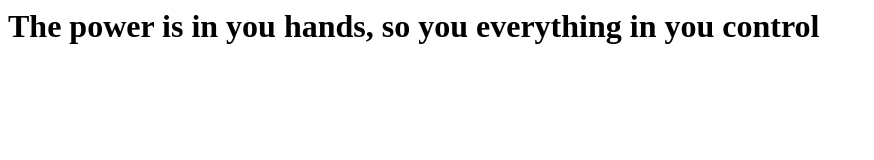
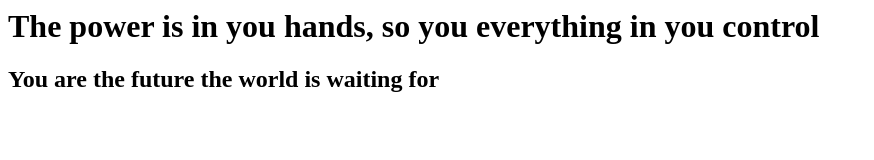
Before and after one commit to phenomenalDenzel/firstgitrepo, a plain HTML site: page index.html in a window 1280 px wide. Shown: the whole page, without its empty margins (0-874 px from the left). Drawn offline with Linux system fonts and the light colour scheme.

Commit message:
Added a new quotation

```diff
--- a/index.html
+++ b/index.html
@@ -1,5 +1,6 @@
 <html>
 <body>
 <h1>The power is in you hands, so you everything in you control</h1>
+<h2>You are the future the world is waiting for</h2>
 </body>
 </html>
```
